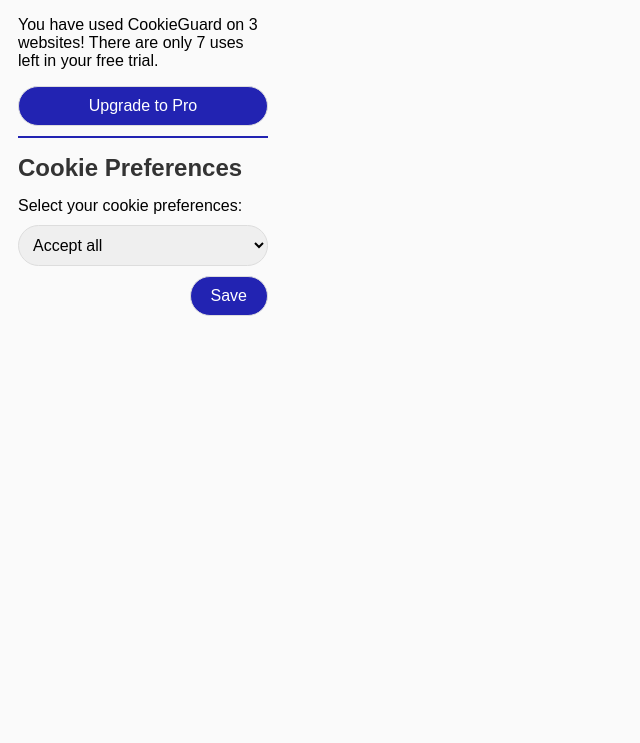
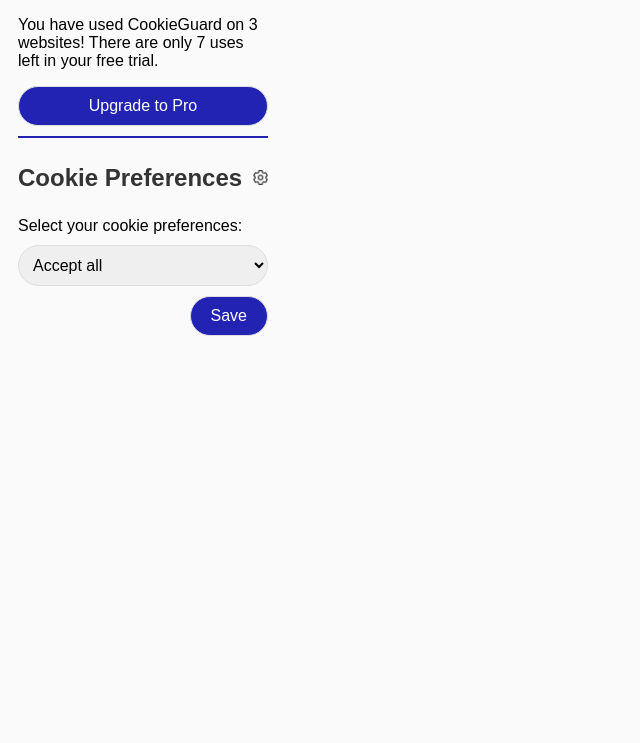
Before and after one commit to sharyz119/dataguard-innovator, a browser extension: page cookie_extension/options.html in a window 1280 px wide. Shown: the top 743 px of the page, without its empty margins (0-640 px from the left). Drawn offline with Linux system fonts and the light colour scheme.

Commit message:
Update options.html

```diff
--- a/cookie_extension/options.html
+++ b/cookie_extension/options.html
@@ -12,7 +12,11 @@
         <hr>
     </div>
 
-    <h1>Cookie Preferences</h1>
+    <div class="top_banner">
+        <h1>Cookie Preferences</h1>
+        <img src="setting.png" alt="Setting" class="setting">
+    </div>
+
     <label for="cookiePref">Select your cookie preferences:</label>
     <select id="cookiePref" aria-label="Cookie preferences">
         <option value="decline_all">Decline all</option>
```
